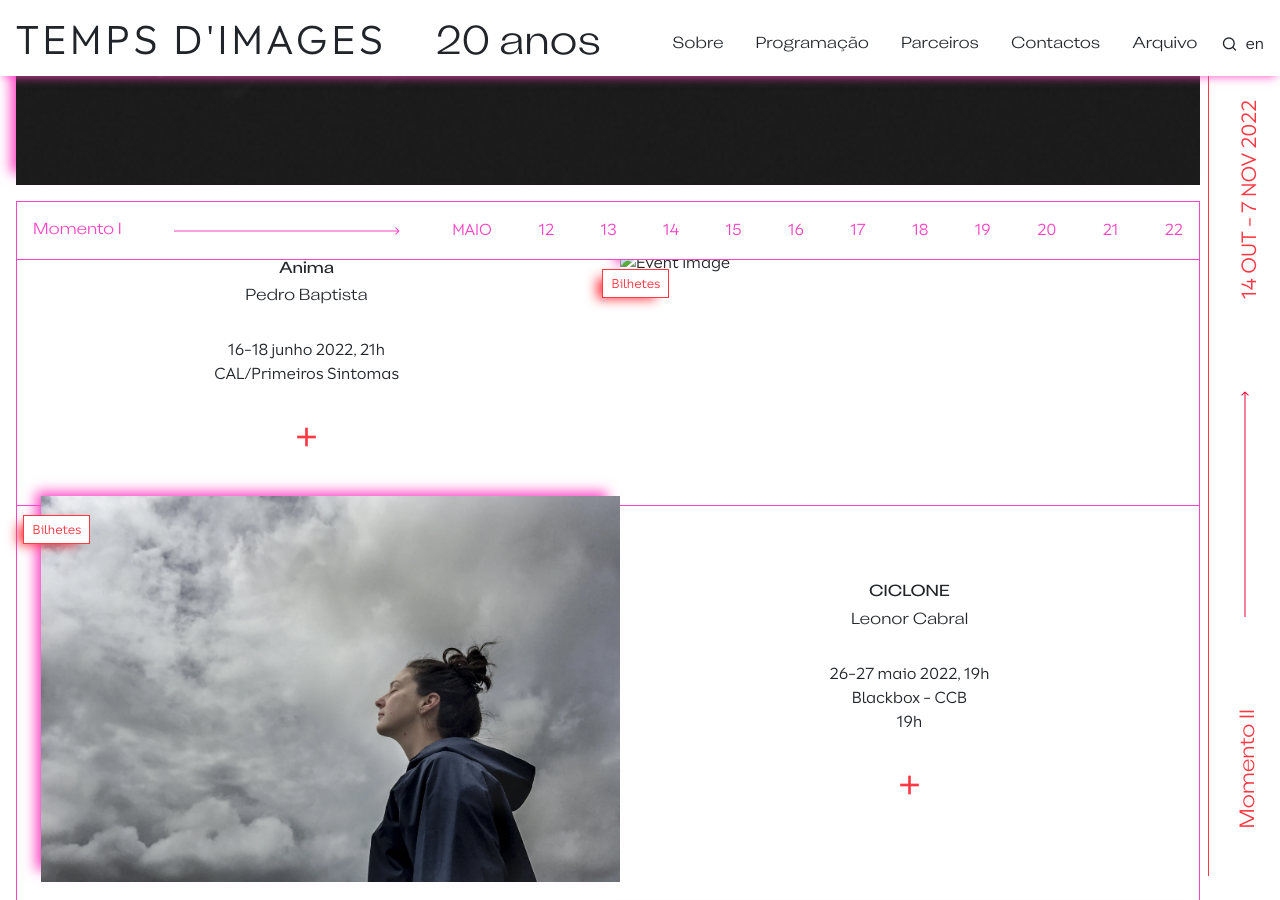
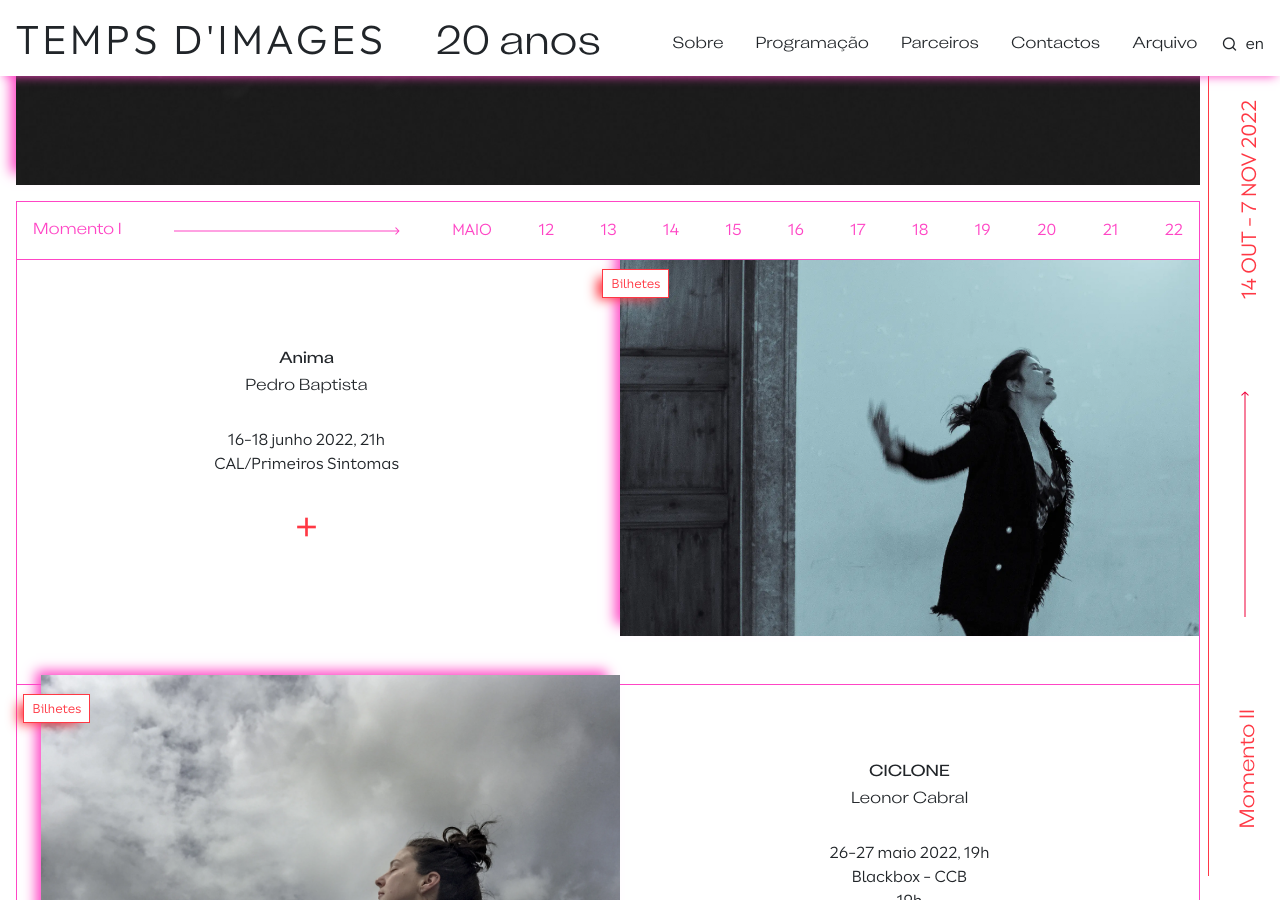
Before and after one commit to mnvnery/tempsdimages2023-m2, a Jekyll site: the page built from index.html, in a window 1280 px wide and 900 px high, scrolled down 588 px. Built offline with Jekyll 4.4.1, drawn with Linux system fonts in a browser that asks for light colours.

Commit message:
Update from Forestry.io Maria Nery created assets/img/prog-06-00-imagem-alipio-padilha.webp Maria Nery updated _events/anima.html

```diff
--- a/_events/anima.html
+++ b/_events/anima.html
@@ -4,7 +4,7 @@ dias:
 - '17'
 - '18'
 - '19'
-image: ''
+image: "/assets/img/prog-06-00-imagem-alipio-padilha.webp"
 title: Anima
 artist: Pedro Baptista
 dates: 16-18 junho 2022, 21h
@@ -41,3 +41,4 @@ bios:
     Enquanto autor e encenador, destaca as seguintes criações: Oração do veado sereio (2021), Suspiria (2020), A Gaivota (2019), Prosopopeia (2018) e Paisagem (2015).
 
 ---
+<img src="/assets/img/prog-06-00-imagem-alipio-padilha.webp">
```
Also changed, not shown: assets/img/prog-06-00-imagem-alipio-padilha.webp (added).
